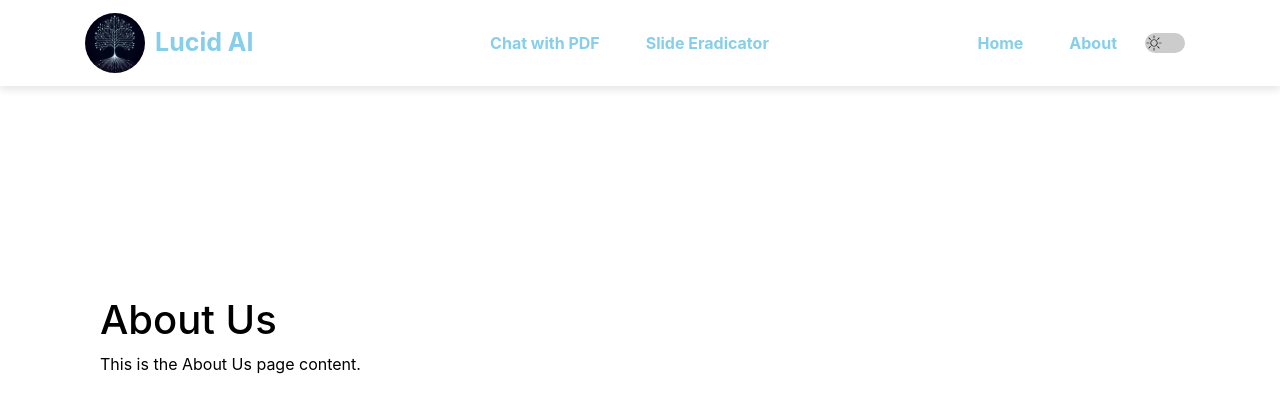
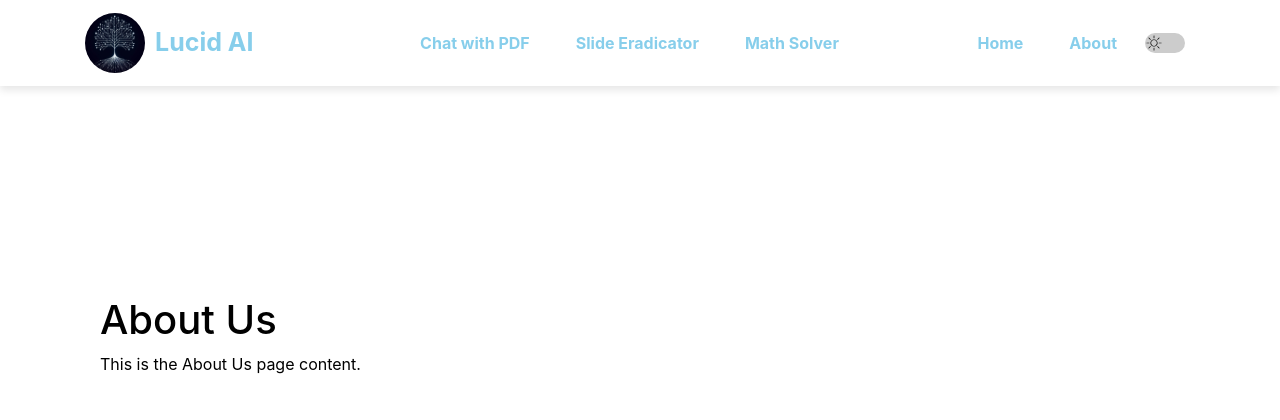
Before and after one commit to HiteshNP/Lucid-AI, a Flask app: page /vision in a window 1280 px wide. Shown: the top 420 px of the page. Run offline with Flask 3, Linux system fonts and the light colour scheme; some libraries are stand-ins or nearby versions.

Commit message:
Update _navbar.html

```diff
--- a/templates/includes/_navbar.html
+++ b/templates/includes/_navbar.html
@@ -219,6 +219,9 @@
                         <li class="nav-item">
                             <a class="nav-link" onclick="location.href='/boring_slide_eradicator';">Slide Eradicator</a>
                         </li>
+                        <li class="nav-item">
+                            <a class="nav-link" onclick="location.href='/math_solver';">Math Solver</a>
+                        </li>
                     </ul>
                     <!-- Links on the Left -->
                     <ul class="navbar-nav">
```
